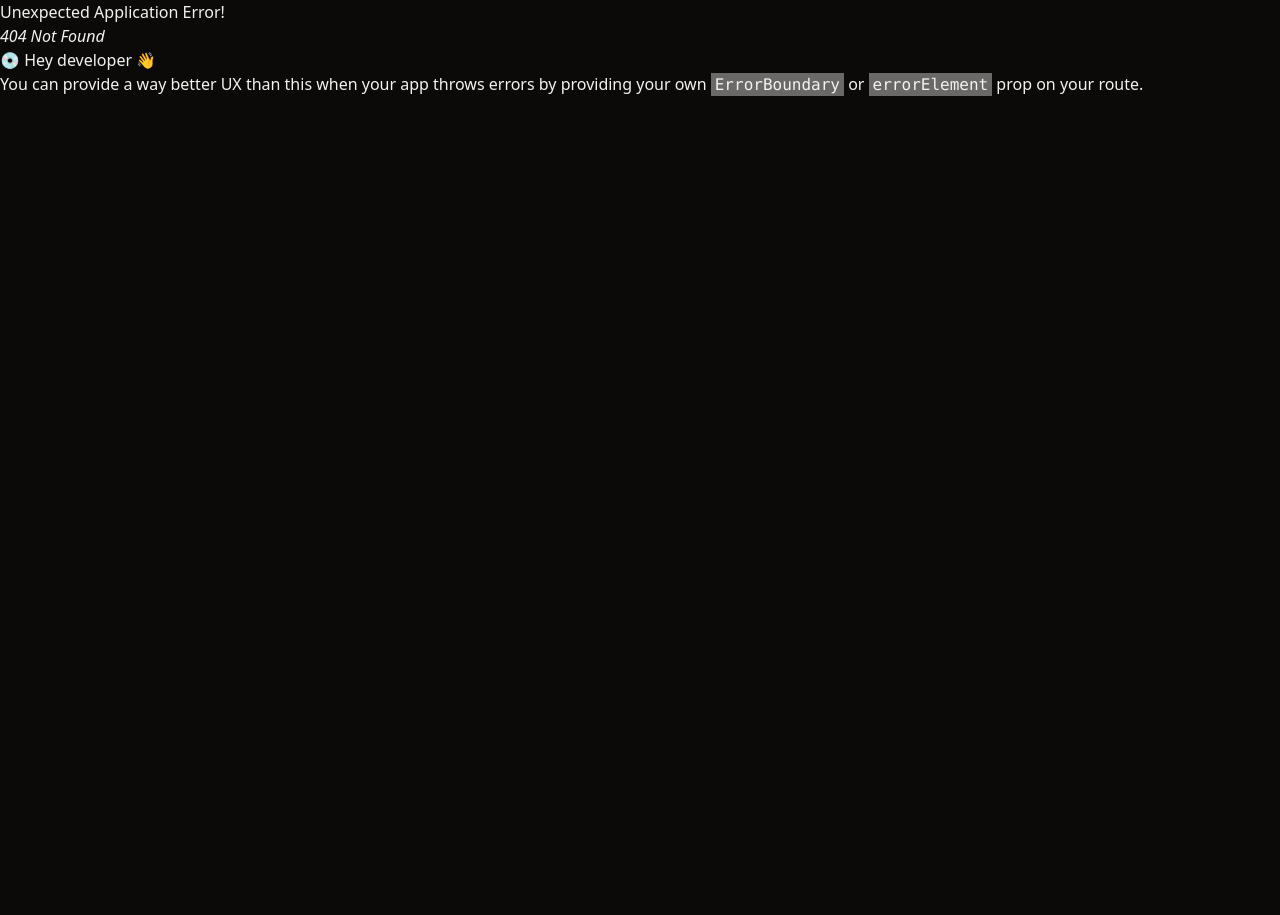
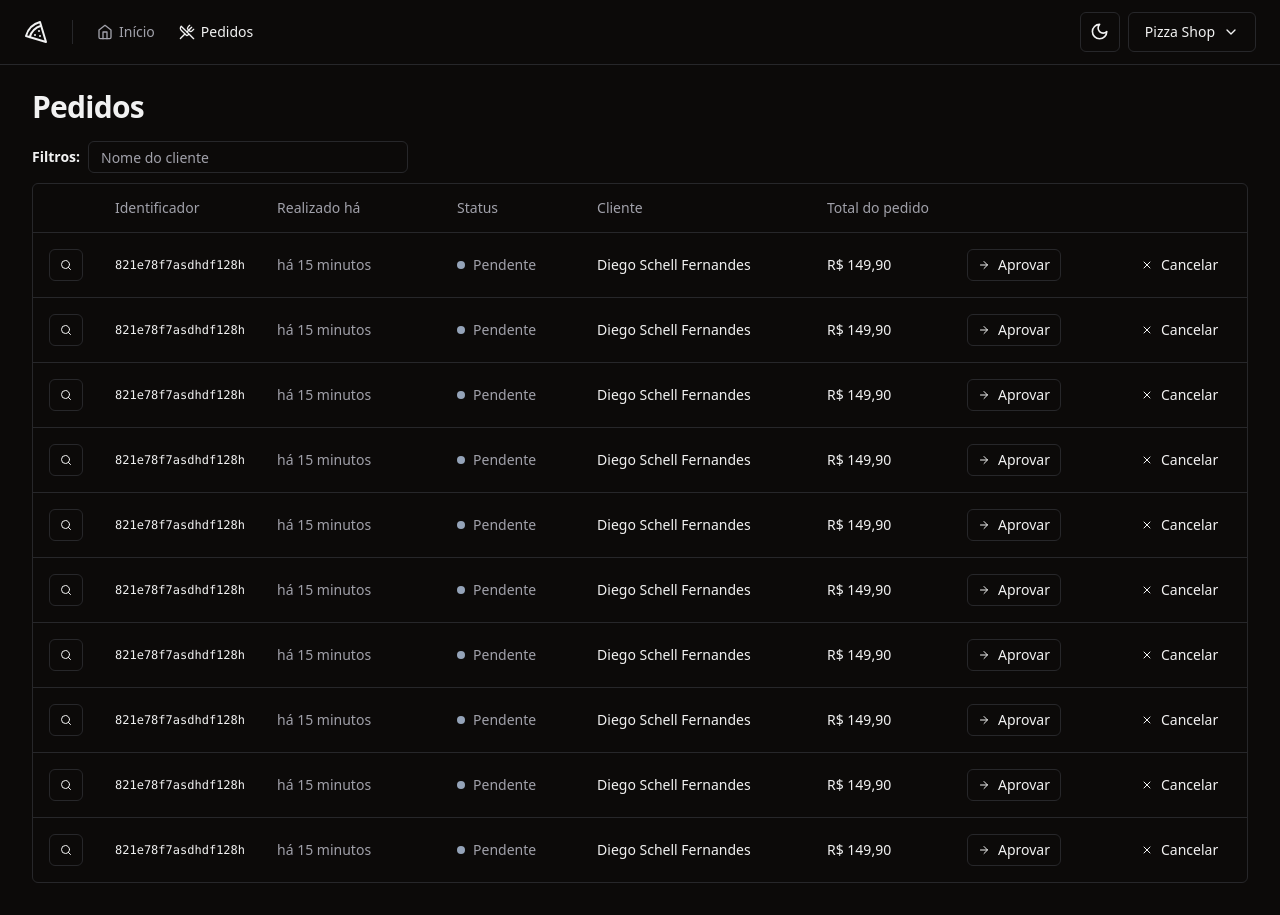
Before and after one commit to Aurelio-ch/pizzashop-web, a React (Vite) app: page /orders in a window 1280 px wide. Before the commit this address had no page. Before the commit the page ends 800 px from the top, so only its background shows below. Built offline with nearby package versions, Linux system fonts and the light colour scheme.

Commit message:
criação da pagina de orders

```diff
--- a/src/components/header.tsx
+++ b/src/components/header.tsx
@@ -17,7 +17,7 @@
           <NavLink to="/">
             <Home className="size-4" /> Início
           </NavLink>
-          <NavLink to="/ordes">
+          <NavLink to="/orders">
             <UtensilsCrossed className="size-4" /> Pedidos
           </NavLink>
         </nav>
--- a/src/components/ui/button.tsx
+++ b/src/components/ui/button.tsx
@@ -22,6 +22,7 @@
       size: {
         default: 'h-10 px-4 py-2',
         sm: 'h-9 rounded-md px-3',
+        xs: 'h-8 px-2.5',
         lg: 'h-11 rounded-md px-8',
         icon: 'h-10 w-10',
       },
--- /dev/null
+++ b/src/components/ui/table.tsx
@@ -0,0 +1,117 @@
+import * as React from "react"
+
+import { cn } from "@/lib/utils"
+
+const Table = React.forwardRef<
+  HTMLTableElement,
+  React.HTMLAttributes<HTMLTableElement>
+>(({ className, ...props }, ref) => (
+  <div className="relative w-full overflow-auto">
+    <table
+      ref={ref}
+      className={cn("w-full caption-bottom text-sm", className)}
+      {...props}
+    />
+  </div>
+))
+Table.displayName = "Table"
+
+const TableHeader = React.forwardRef<
+  HTMLTableSectionElement,
+  React.HTMLAttributes<HTMLTableSectionElement>
+>(({ className, ...props }, ref) => (
+  <thead ref={ref} className={cn("[&_tr]:border-b", className)} {...props} />
+))
+TableHeader.displayName = "TableHeader"
+
+const TableBody = React.forwardRef<
+  HTMLTableSectionElement,
+  React.HTMLAttributes<HTMLTableSectionElement>
+>(({ className, ...props }, ref) => (
+  <tbody
+    ref={ref}
+    className={cn("[&_tr:last-child]:border-0", className)}
+    {...props}
+  />
+))
+TableBody.displayName = "TableBody"
+
+const TableFooter = React.forwardRef<
+  HTMLTableSectionElement,
+  React.HTMLAttributes<HTMLTableSectionElement>
+>(({ className, ...props }, ref) => (
+  <tfoot
+    ref={ref}
+    className={cn(
+      "border-t bg-muted/50 font-medium [&>tr]:last:border-b-0",
+      className
+    )}
+    {...props}
+  />
+))
+TableFooter.displayName = "TableFooter"
+
+const TableRow = React.forwardRef<
+  HTMLTableRowElement,
+  React.HTMLAttributes<HTMLTableRowElement>
+>(({ className, ...props }, ref) => (
+  <tr
+    ref={ref}
+    className={cn(
+      "border-b transition-colors hover:bg-muted/50 data-[state=selected]:bg-muted",
+      className
+    )}
+    {...props}
+  />
+))
+TableRow.displayName = "TableRow"
+
+const TableHead = React.forwardRef<
+  HTMLTableCellElement,
+  React.ThHTMLAttributes<HTMLTableCellElement>
+>(({ className, ...props }, ref) => (
+  <th
+    ref={ref}
+    className={cn(
+      "h-12 px-4 text-left align-middle font-medium text-muted-foreground [&:has([role=checkbox])]:pr-0",
+      className
+    )}
+    {...props}
+  />
+))
+TableHead.displayName = "TableHead"
+
+const TableCell = React.forwardRef<
+  HTMLTableCellElement,
+  React.TdHTMLAttributes<HTMLTableCellElement>
+>(({ className, ...props }, ref) => (
+  <td
+    ref={ref}
+    className={cn("p-4 align-middle [&:has([role=checkbox])]:pr-0", className)}
+    {...props}
+  />
+))
+TableCell.displayName = "TableCell"
+
+const TableCaption = React.forwardRef<
+  HTMLTableCaptionElement,
+  React.HTMLAttributes<HTMLTableCaptionElement>
+>(({ className, ...props }, ref) => (
+  <caption
+    ref={ref}
+    className={cn("mt-4 text-sm text-muted-foreground", className)}
+    {...props}
+  />
+))
+TableCaption.displayName = "TableCaption"
+
+export {
+  Table,
+  TableHeader,
+  TableBody,
+  TableFooter,
+  TableHead,
+  TableRow,
+  TableCell,
+  TableCaption,
+}
--- /dev/null
+++ b/src/pages/app/orders/orders.tsx
@@ -0,0 +1,92 @@
+import { ArrowRight, Search, X } from 'lucide-react'
+import { Helmet } from 'react-helmet-async'
+
+import { Button } from '@/components/ui/button'
+import { Input } from '@/components/ui/input'
+import {
+  Table,
+  TableBody,
+  TableCell,
+  TableHead,
+  TableHeader,
+  TableRow,
+} from '@/components/ui/table'
+
+export function Orders() {
+  return (
+    <>
+      <Helmet title="Pedidos" />
+
+      <div className="flex flex-col gap-4">
+        <h1 className="text-3xl font-bold tracking-tight">Pedidos</h1>
+      </div>
+      <div className="space-y-2.5">
+        <form className="flex items-center gap-2">
+          <span className="text-sm font-semibold">Filtros:</span>
+          <Input placeholder="Nome do cliente" className="h-8 w-[320px]" />
+        </form>
+
+        <div className="rounded-md border">
+          <Table>
+            <TableHeader>
+              <TableRow>
+                <TableHead className="w-[64px]"></TableHead>
+                <TableHead className="w-[140px]">Identificador</TableHead>
+                <TableHead className="w-[180px]">Realizado há</TableHead>
+                <TableHead className="w-[140px]">Status</TableHead>
+                <TableHead>Cliente</TableHead>
+                <TableHead className="w-[140px]">Total do pedido</TableHead>
+                <TableHead className="w-[164px]"></TableHead>
+                <TableHead className="w-[132px]"></TableHead>
+              </TableRow>
+            </TableHeader>
+            <TableBody>
+              {Array.from({ length: 10 }).map((_, i) => {
+                return (
+                  <TableRow key={i}>
+                    <TableCell>
+                      <Button variant="outline" size="xs">
+                        <Search className="size-3" />
+                        <span className="sr-only">Detalhes do pedido</span>
+                      </Button>
+                    </TableCell>
+                    <TableCell className="font-mono text-xs font-medium">
+                      821e78f7asdhdf128h
+                    </TableCell>
+                    <TableCell className="text-muted-foreground">
+                      há 15 minutos
+                    </TableCell>
+                    <TableCell>
+                      <div className="flex items-center gap-2">
+                        <span className="h-2 w-2 rounded-full bg-slate-400" />
+                        <span className="font-medium text-muted-foreground">
+                          Pendente
+                        </span>
+                      </div>
+                    </TableCell>
+                    <TableCell className="font-medium">
+                      Diego Schell Fernandes
+                    </TableCell>
+                    <TableCell className="font-medium">R$ 149,90</TableCell>
+                    <TableCell>
+                      <Button variant="outline" size="xs">
+                        <ArrowRight className="mr-2 h-3 w-3" />
+                        Aprovar
+                      </Button>
+                    </TableCell>
+                    <TableCell>
+                      <Button variant="ghost" size="xs">
+                        <X className="mr-2 h-3 w-3" />
+                        Cancelar
+                      </Button>
+                    </TableCell>
+                  </TableRow>
+                )
+              })}
+            </TableBody>
+          </Table>
+        </div>
+      </div>
+    </>
+  )
+}
--- a/src/routes.tsx
+++ b/src/routes.tsx
@@ -3,6 +3,7 @@
 import { AppLayout } from './pages/_layouts/app'
 import { AuthLayout } from './pages/_layouts/auth'
 import { Dashboard } from './pages/app/dashboard'
+import { Orders } from './pages/app/orders/orders'
 import { SignIn } from './pages/auth/sign-in'
 import { SignUp } from './pages/auth/sign-up'
 
@@ -14,6 +15,10 @@
       {
         path: '/',
         element: <Dashboard />,
+      },
+      {
+        path: '/orders',
+        element: <Orders />,
       },
     ],
   },
```
